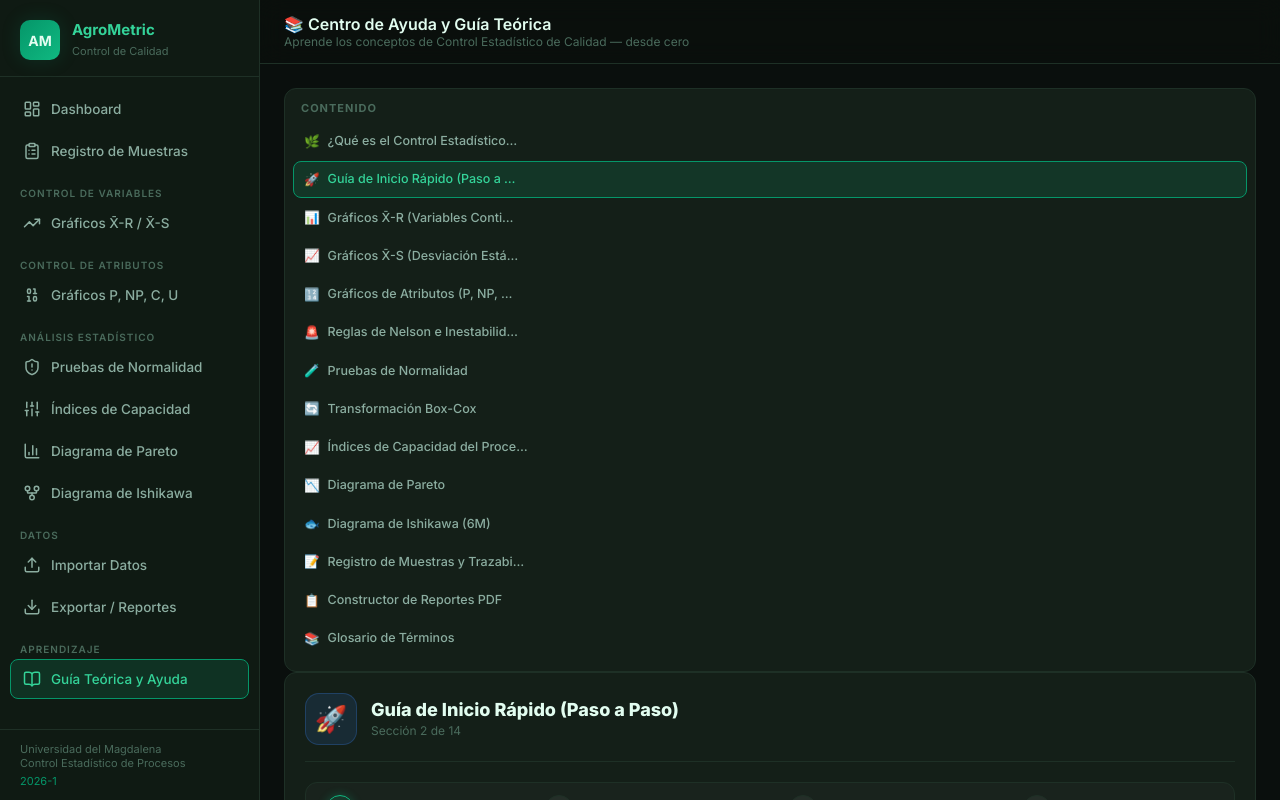
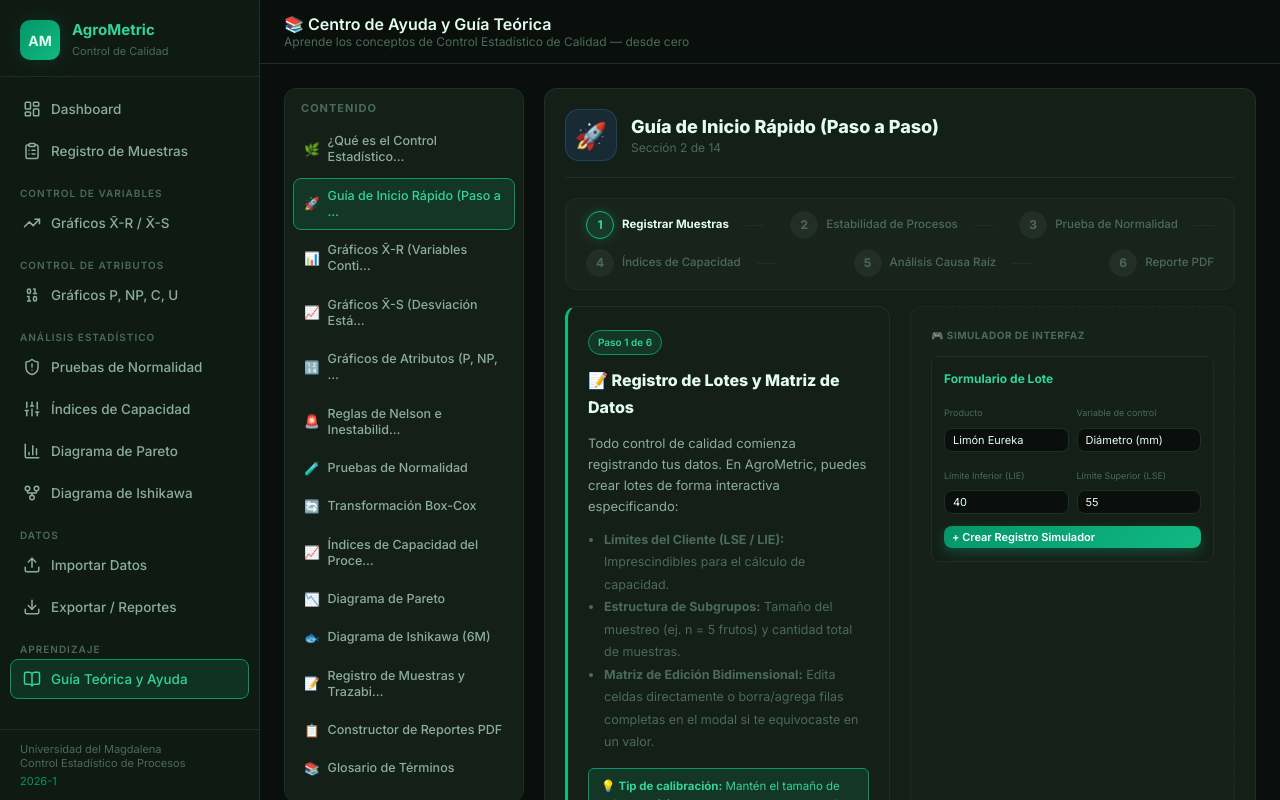
Before and after one commit to juanestebangonzalezrobles/agrometric-precision, a Next.js app: page /ayuda in a window 1280 px wide. Shown: the top 800 px of the page. Built offline with nearby package versions, Linux system fonts and the light colour scheme.

Commit message:
Restaurar diseno de ayuda de dos columnas en escritorio

```diff
--- a/app/globals.css
+++ b/app/globals.css
@@ -741,6 +741,17 @@ tr:hover td {
   /* Clase auxiliar para ocultar componentes específicos en la app */
 }
 
+/* Diseño de dos columnas para Ayuda en Escritorio */
+.help-layout {
+  display: flex;
+  gap: 20px;
+  align-items: flex-start;
+}
+
+.help-sidebar {
+  width: 240px;
+}
+
 /* --- ESTILOS DE RESPONSIVIDAD PARA MÓVILES Y TABLETS --- */
 
 /* Header móvil oculto en escritorio por defecto */
```
